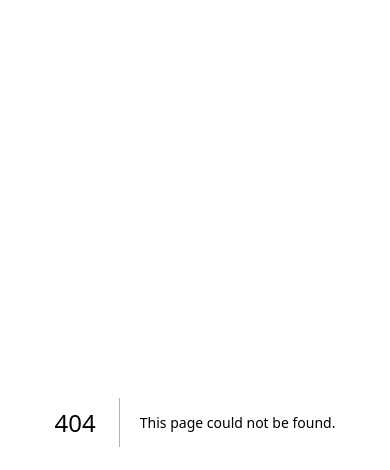
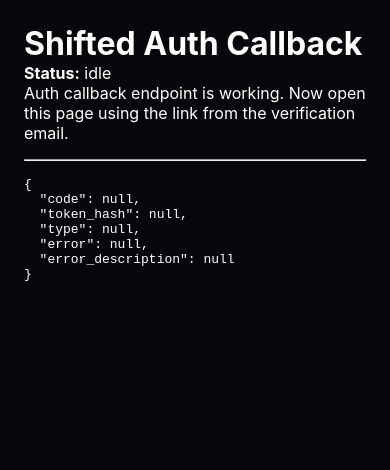
Before and after one commit to dnjames74/shifted-website, a Next.js app: page /auth/callback in a window 390 px wide. Before the commit this address had no page. Shown: the top 470 px of the page. Built offline with nearby package versions, Linux system fonts and the light colour scheme.

Commit message:
Fix auth callback flow for mobile deep linking

```diff
--- /dev/null
+++ b/app/auth/callback/page.tsx
@@ -0,0 +1,81 @@
+// app/auth/callback/page.tsx
+"use client";
+
+import { useEffect, useMemo, useState } from "react";
+import { useRouter, useSearchParams } from "next/navigation";
+
+export default function AuthCallbackPage() {
+  const router = useRouter();
+  const sp = useSearchParams();
+
+  const [status, setStatus] = useState<
+    "idle" | "processing" | "success" | "error"
+  >("idle");
+  const [message, setMessage] = useState<string>("");
+
+  const params = useMemo(() => {
+    // Supabase email links may include different param shapes depending on flow/provider
+    const code = sp.get("code");
+    const token_hash = sp.get("token_hash");
+    const type = sp.get("type");
+    const error = sp.get("error");
+    const error_description = sp.get("error_description");
+    return { code, token_hash, type, error, error_description };
+  }, [sp]);
+
+  useEffect(() => {
+    // IMPORTANT: If user visits /auth/callback directly (no params), do NOT redirect.
+    // Just show a helpful message.
+    if (
+      !params.code &&
+      !(params.token_hash && params.type) &&
+      !params.error
+    ) {
+      setStatus("idle");
+      setMessage(
+        "Auth callback endpoint is working. Now open this page using the link from the verification email."
+      );
+      return;
+    }
+
+    // If there is an auth error in URL, display it
+    if (params.error) {
+      setStatus("error");
+      setMessage(
+        params.error_description
+          ? `${params.error}: ${params.error_description}`
+          : params.error
+      );
+      return;
+    }
+
+    // If we get here, we have some auth params from Supabase.
+    // Your existing Supabase exchange/verify logic should run here.
+    setStatus("processing");
+    setMessage("Processing verification link…");
+
+    // TEMP: We’re not doing the exchange in this debug step yet
+    // because your current logic may already do it.
+    // If you want, paste your current callback logic and I’ll wire it in safely.
+
+    // After success, redirect somewhere intentional:
+    // router.replace("/sign-in");
+  }, [params, router]);
+
+  return (
+    <main style={{ maxWidth: 720, margin: "0 auto", padding: 24 }}>
+      <h1>Shifted Auth Callback</h1>
+
+      <p>
+        <strong>Status:</strong> {status}
+      </p>
+      <p>{message}</p>
+
+      <hr style={{ margin: "16px 0" }} />
+
+      <pre style={{ whiteSpace: "pre-wrap" }}>
+        {JSON.stringify(params, null, 2)}
+      </pre>
+    </main>
+  );
+}
--- a/privacy.html
+++ /dev/null
@@ -1,2 +0,0 @@
-<h1>Privacy Policy</h1>
-<p>Coming soon.</p>
--- a/terms.html
+++ /dev/null
@@ -1,2 +0,0 @@
-<h1>Terms of Service</h1>
-<p>Coming soon.</p>
```
Also changed, not shown: public/.well-known/assetlinks.json (added), 1 other file (tests, documents, lock files or other folders).
